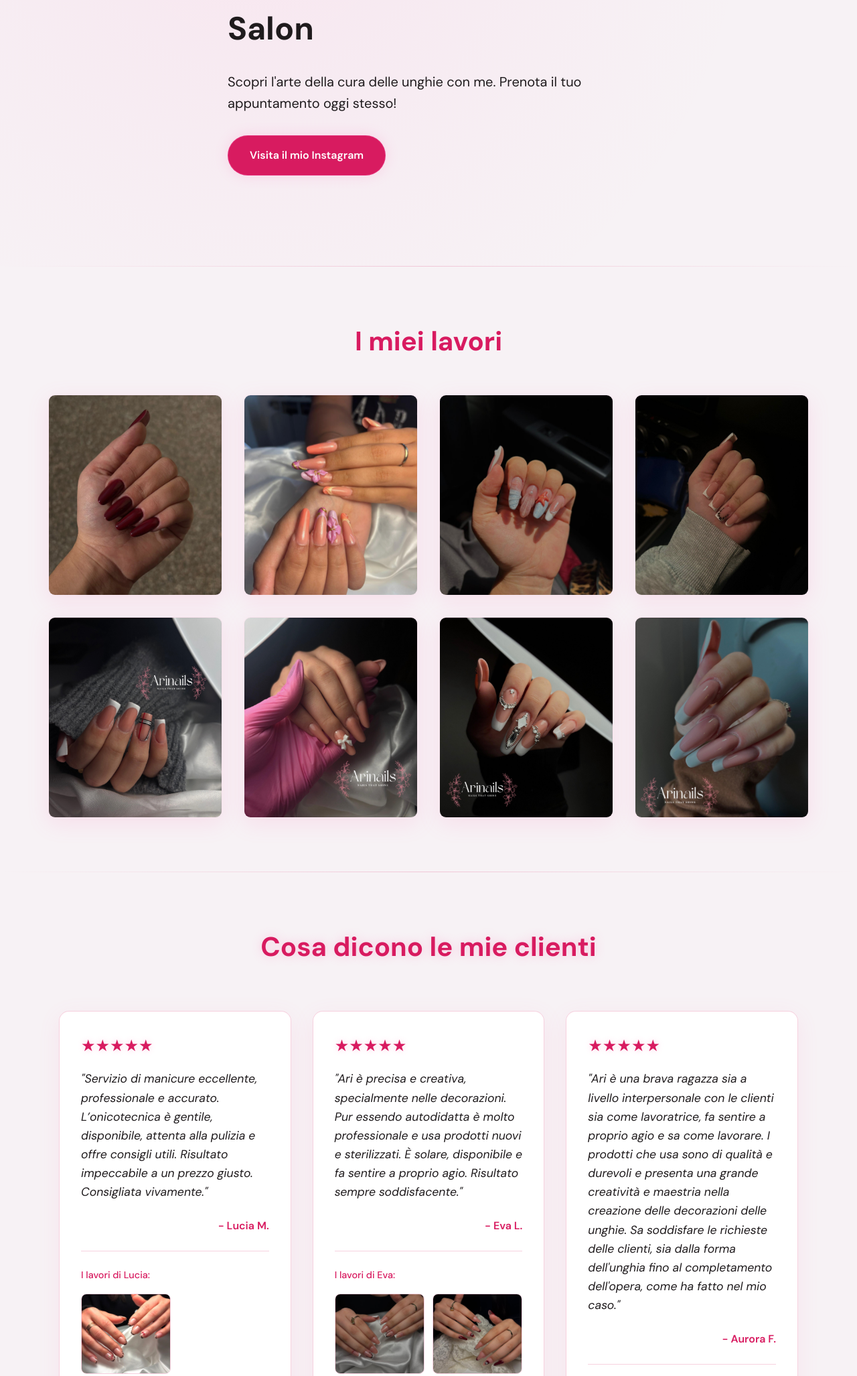
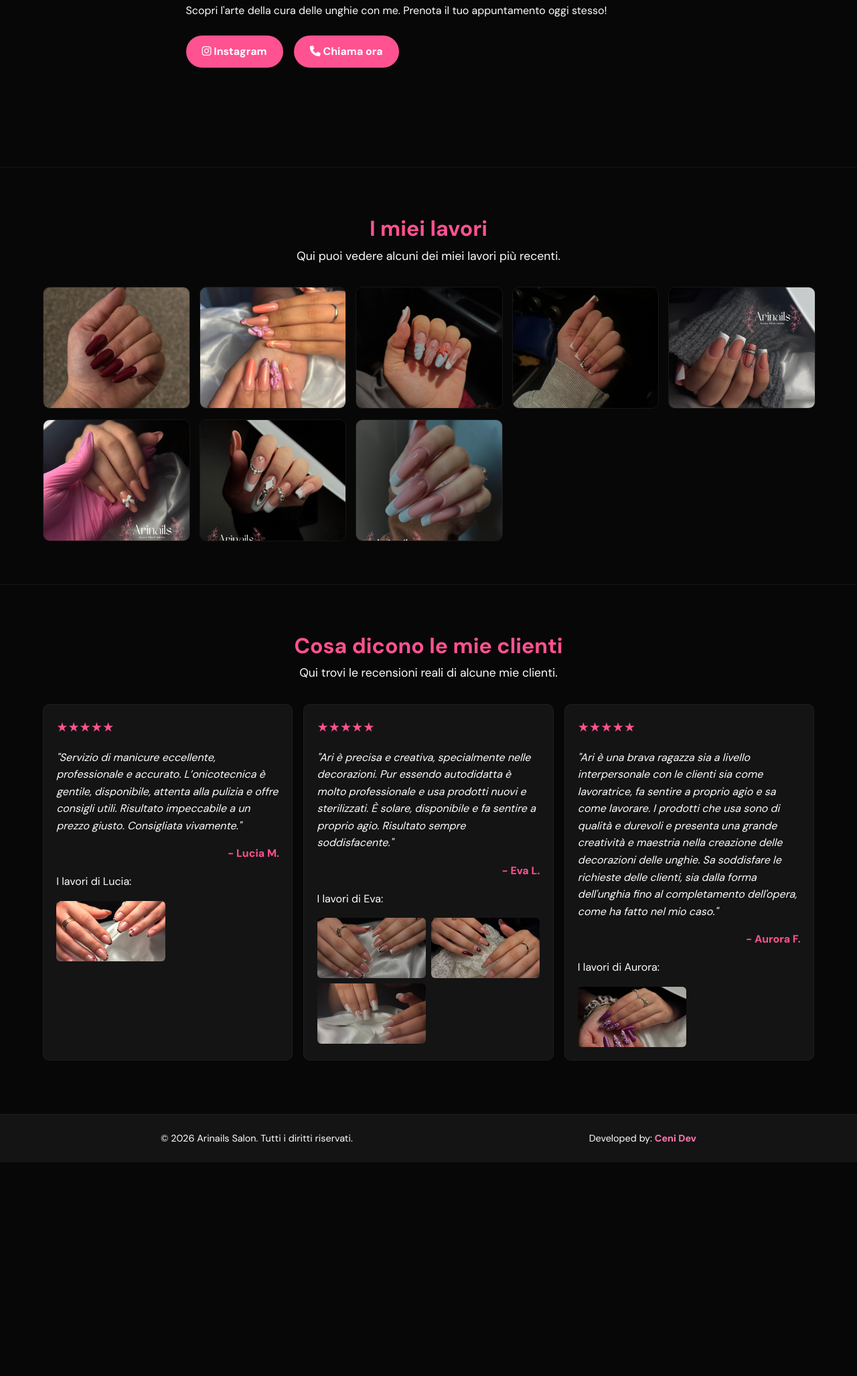
Before and after one commit to cristianceni5/arinails, a plain HTML site: page index.html in a window 1280 px wide. Shown: the part 403-2457 px from the top of the page at 67% size. After the commit the page ends 2138 px from the top, so only its background shows below. Drawn offline with nearby package versions, Linux system fonts and the light colour scheme.

Commit message:
adds: README, CSS and HTML refractor

```diff
--- a/index.html
+++ b/index.html
@@ -6,11 +6,11 @@
     <meta charset="UTF-8">
     <meta name="viewport" content="width=device-width, initial-scale=1.0, maximum-scale=1.0, user-scalable=no">
     <meta name="color-scheme" content="light dark">
+    <link rel="shortcut icon" type="image/png" href="img/logoari-nuovo.png" />
+    <link rel="stylesheet" href="style.simplified.css">
+    <link rel="stylesheet" href="https://cdnjs.cloudflare.com/ajax/libs/font-awesome/6.5.0/css/all.min.css" />
+    <script src="script.js" defer></script>
     <title>Arinails Saloon - Home</title>
-    <link rel="shortcut icon" type="image/png" href="img/logoari-nuovo.png" />
-    <link rel="stylesheet" href="style.css">
-    <link rel="stylesheet" href="https://cdnjs.cloudflare.com/ajax/libs/animate.css/4.1.1/animate.min.css" />
-    <script src="script.js" defer></script>
 
     <script type="application/ld+json">
     {
@@ -19,7 +19,7 @@
         "name":"Arinails",
         "jobTitle":"Nail Artist",
         "address":{"@type":"PostalAddress","addressLocality":"Firenze","addressRegion":"FI","postalCode":"50136","addressCountry":"Italy"},
-    "sameAs":["https://www.instagram.com/ari.nailsss_/],
+        "sameAs":["https://www.instagram.com/ari.nailsss_/"],
         "url":"/"
     }
     </script>
@@ -31,26 +31,6 @@
             <div class="loghetto">
                 <p>Arinails Salon</p>
             </div>
-            <button class="theme-toggle" id="theme-toggle" type="button" aria-pressed="false" aria-label="Attiva tema chiaro">
-                <span class="theme-icon theme-icon--sun" aria-hidden="true">
-                    <svg viewBox="0 0 24 24" role="img" focusable="false" aria-hidden="true">
-                        <circle cx="12" cy="12" r="4.5" fill="none" stroke="currentColor" stroke-width="2"></circle>
-                        <line x1="12" y1="2" x2="12" y2="5" stroke="currentColor" stroke-width="2" stroke-linecap="round"></line>
-                        <line x1="12" y1="19" x2="12" y2="22" stroke="currentColor" stroke-width="2" stroke-linecap="round"></line>
-                        <line x1="2" y1="12" x2="5" y2="12" stroke="currentColor" stroke-width="2" stroke-linecap="round"></line>
-                        <line x1="19" y1="12" x2="22" y2="12" stroke="currentColor" stroke-width="2" stroke-linecap="round"></line>
-                        <line x1="4.5" y1="4.5" x2="6.8" y2="6.8" stroke="currentColor" stroke-width="2" stroke-linecap="round"></line>
-                        <line x1="17.2" y1="17.2" x2="19.5" y2="19.5" stroke="currentColor" stroke-width="2" stroke-linecap="round"></line>
-                        <line x1="17.2" y1="6.8" x2="19.5" y2="4.5" stroke="currentColor" stroke-width="2" stroke-linecap="round"></line>
-                        <line x1="4.5" y1="19.5" x2="6.8" y2="17.2" stroke="currentColor" stroke-width="2" stroke-linecap="round"></line>
-                    </svg>
-                </span>
-                <span class="theme-icon theme-icon--moon" aria-hidden="true">
-                    <svg viewBox="0 0 24 24" role="img" focusable="false" aria-hidden="true">
-                        <path d="M21 14.5A8.5 8.5 0 1 1 9.5 3a7 7 0 1 0 11.5 11.5Z" fill="none" stroke="currentColor" stroke-width="2" stroke-linejoin="round"></path>
-                    </svg>
-                </span>
-            </button>
         </div>
     </header>
 
@@ -59,20 +39,26 @@
             <div class="home-wrap">
                 <div class="home-content animate__animated animate__fadeInDown">
                     <div class="home-logo" aria-hidden="true">
-                        <img src="img/logoari-nuovo.png" alt="" class="home-logo-img home-logo-img--dark">
-                        <img src="img/logoari-scuro.png" alt="" class="home-logo-img home-logo-img--light">
+                        <img src="img/logoari-nuovo.png" alt="Logo Arinails Salon" class="logo">
                     </div>
                     <h1>Benvenuta da Arinails Salon</h1>
                     <p>Scopri l'arte della cura delle unghie con me. Prenota il tuo appuntamento oggi stesso!</p>
+                    <div class="pulsanti-cont">
                         <a href="https://www.instagram.com/ari.nailsss_/" class="btn" target="_blank"
-                        rel="noopener noreferrer">Visita il mio Instagram</a>
+                            rel="noopener noreferrer"><i class="fa-brands fa-instagram"></i> Instagram</a>
+                        <a href="tel:+393203780337" class="btn" target="_blank" rel="noopener noreferrer"><i
+                                class="fa-solid fa-phone"></i> Chiama ora</a>
+                    </div>
                 </div>
             </div>
         </section>
 
+        <hr>
+
         <section class="lavori-section">
             <div class="lavori-wrap">
                 <h2>I miei lavori</h2>
+                <p class="subtitle">Qui puoi vedere alcuni dei miei lavori più recenti.</p>
                 <div class="lavori-gallery">
                     <img src="img/lavori/WhatsApp Image 2025-10-23 at 12.24.05.jpeg" alt="Lavoro 1">
                     <img src="img/lavori/WhatsApp Image 2025-10-23 at 12.24.09.jpeg" alt="Lavoro 2">
@@ -80,18 +66,19 @@
                     <img src="img/lavori/WhatsApp Image 2025-10-23 at 12.24.23.jpeg" alt="Lavoro 4">
                     <img src="img/lavori/new-1.JPG" alt="Lavoro 5">
                     <img src="img/lavori/new-2.JPG" alt="Lavoro 6">
-                    <img src="img/lavori/new-3.JPG" alt="Lavoro 6">
-                    <img src="img/lavori/new-4.JPG" alt="Lavoro 6">
+                    <img src="img/lavori/new-3.JPG" alt="Lavoro 7">
+                    <img src="img/lavori/new-4.JPG" alt="Lavoro 8">
                 </div>
             </div>
         </section>
 
+        <hr>
+
         <section class="recensioni-section">
             <div class="recensioni-wrap">
                 <h2>Cosa dicono le mie clienti</h2>
-                <div class="recensioni-container">
-                    <!-- Le recensioni verranno caricate dinamicamente da JavaScript -->
-                </div>
+                <p class="subtitle">Qui trovi le recensioni reali di alcune mie clienti.</p>
+                <div class="recensioni-container"></div>
             </div>
         </section>
     </main>
@@ -99,12 +86,12 @@
     <footer class="footer">
         <div class="footer-content">
             <div class="copyright">
-                &copy; 2025 Arinails. Tutti i diritti riservati.
+                &copy; 2026 Arinails Salon. Tutti i diritti riservati.
             </div>
             <div class="developer">
                 Developed by:
-                <a href="https://cristianceni.netlify.app/" target="_blank" rel="noopener noreferrer" class="developer-link">
-                    Cristian Ceni
+                <a href="https://cenidev.com" target="_blank" rel="noopener noreferrer" class="developer-link">
+                    Ceni Dev
                 </a>
             </div>
         </div>
--- a/style.css
+++ b/style.css
@@ -4,8 +4,8 @@
 @import url('https://fonts.googleapis.com/css2?family=DM+Sans:ital,opsz,wght@0,9..40,100..1000;1,9..40,100..1000&display=swap');
 
 :root {
-    --color-primary: #ff85c2;
-    --color-secondary: #ff39a2;
+    --color-primary: hsl(330, 100%, 65%);
+    --color-secondary: #f12c96;
     --color-background: #0a0a0a;
     --color-surface: #1a1a1a;
     --color-text: #ffffff;
--- /dev/null
+++ b/style.simplified.css
@@ -0,0 +1,280 @@
+/*Developed by Ceni Dev on 17/02/2026*/
+
+@import url('https://fonts.googleapis.com/css2?family=DM+Sans:wght@400;700&display=swap');
+
+:root {
+    --color-primary: #ff5291;
+    --color-secondary: #ff79b3;
+    --color-bg: #070707;
+    --color-text: #fff;
+    --color-card: #141414;
+    --color-nav: #070707ad;
+    --color-border: #3131315e;
+    --font-family-base: 'DM Sans', sans-serif;
+}
+
+body {
+    font-family: var(--font-family-base);
+    background: var(--color-bg);
+    color: var(--color-text);
+    line-height: 1.6;
+    margin: 0;
+}
+
+header.nav {
+    width: 100%;
+    background: var(--color-nav);
+    border-bottom: 1px solid var(--color-border);
+
+    backdrop-filter: blur(20px);
+    -webkit-backdrop-filter: blur(20px);
+
+    padding: 0.5rem 0;
+    position: sticky;
+    top: 0;
+    z-index: 10;
+}
+
+.nav-wrap {
+    max-width: 900px;
+    margin: 0 auto;
+    display: flex;
+    align-items: center;
+    justify-content: space-between;
+    padding: 0 1rem;
+}
+
+.loghetto p {
+    font-size: 1.3rem;
+    font-weight: 700;
+    color: var(--color-primary);
+}
+
+.home {
+    max-width: 90%;
+    min-height: 60vh;
+    display: flex;
+    align-items: center;
+    justify-content: center;
+    padding: 2rem 1rem 1rem 1rem;
+    background: var(--color-bg);
+}
+
+.logo {
+    width: 150px;
+    height: auto;
+}
+
+.home-content h1 {
+    font-size: 2.2rem;
+    margin-bottom: 1rem;
+    font-weight: 700;
+}
+
+.btn {
+    display: inline-block;
+    padding: 0.7rem 1.5rem;
+    background: var(--color-primary);
+    color: #fff;
+    border-radius: 2rem;
+    text-decoration: none;
+    font-weight: 600;
+    border: none;
+    transition: background 0.2s, transform 0.2s;
+    cursor: pointer;
+}
+
+.btn:hover {
+    background: var(--color-secondary);
+    transform: scale(1.01);
+}
+
+.pulsanti-cont
+{
+    display: flex;
+    gap: 1rem;
+    margin-top: 1.5rem;
+}
+
+hr {
+    border: none;
+    border-top: 1px solid var(--color-border);
+    margin: 2rem 0;
+}
+
+.lavori-section {
+    max-width: 90%;
+    margin: 0 auto;
+    padding: 0.5rem 0.5rem 2rem 0.5rem;
+}
+
+.subtitle {
+    text-align: center;
+    font-size: 1.1rem;
+    color: var(--color-text);
+    margin-top: -2rem;
+    margin-bottom: 2rem;
+}
+
+.lavori-wrap h2 {
+    text-align: center;
+    font-size: 2rem;
+    margin-bottom: 2rem;
+    color: var(--color-primary);
+}
+
+.lavori-gallery {
+    display: grid;
+    grid-template-columns: repeat(auto-fit, minmax(180px, 1fr));
+    gap: 1rem;
+}
+
+.lavori-gallery img {
+    width: 100%;
+    height: 180px;
+    object-fit: cover;
+    border-radius: 10px;
+    transition: transform 0.2s;
+    border: 1px solid var(--color-border);
+}
+
+.lavori-gallery img:hover {
+    transform: scale(1.04);
+}
+
+.recensioni-section {
+    max-width: 90%;
+    margin: 0 auto;
+    padding: 0.5rem 0.5rem 5rem 0.5rem;
+}
+
+.recensioni-wrap h2 {
+    text-align: center;
+    font-size: 2rem;
+    margin-bottom: 2rem;
+    color: var(--color-primary);
+}
+
+.recensioni-container {
+    display: grid;
+    grid-template-columns: repeat(auto-fit, minmax(220px, 1fr));
+    gap: 1rem;
+}
+
+.recensione-card {
+    background: var(--color-card);
+    border-radius: 10px;
+    padding: 1.2rem;
+    border: 1px solid var(--color-border);
+    transition: transform 0.2s;
+}
+
+.recensione-card:hover {
+    transform: translateY(-3px);
+}
+
+.recensione-stars {
+    color: var(--color-primary);
+    font-size: 1.2rem;
+    margin-bottom: 0.5rem;
+}
+
+.recensione-testo {
+    color: var(--color-text);
+    font-size: 1rem;
+    margin-bottom: 1rem;
+    font-style: italic;
+}
+
+.recensione-autore {
+    color: var(--color-primary);
+    font-weight: 600;
+    text-align: right;
+    margin-bottom: 1rem;
+}
+
+.recensione-gallery {
+    display: grid;
+    grid-template-columns: 1fr 1fr;
+    gap: 0.5rem;
+}
+
+.recensione-gallery img {
+    width: 100%;
+    height: 90px;
+    object-fit: cover;
+    border-radius: 6px;
+    transition: transform 0.2s;
+}
+
+.recensione-gallery img:hover {
+    transform: scale(1.04);
+}
+
+.footer {
+    background: var(--color-card);
+    padding: 1.5rem 0;
+    border-top: 1px solid var(--color-border);
+}
+
+.footer-content {
+    max-width: 800px;
+    margin: 0 auto;
+    display: flex;
+    justify-content: space-between;
+    align-items: center;
+    flex-wrap: wrap;
+    gap: 0.5rem;
+}
+
+.copyright,
+.developer {
+    color: var(--color-text);
+    font-size: 0.9rem;
+}
+
+.developer-link {
+    color: var(--color-secondary);
+    font-weight: 600;
+    text-decoration: none;
+}
+
+.developer-link:hover {
+    text-decoration: underline;
+}
+
+.theme-toggle {
+    border: none;
+    background: transparent;
+    color: var(--color-secondary);
+    padding: 0.3rem 0.6rem;
+    border-radius: 999px;
+    font-size: 1.1rem;
+    cursor: pointer;
+    display: inline-flex;
+    align-items: center;
+    gap: 0.3rem;
+}
+
+.theme-toggle:hover {
+    background: #2d2c36;
+}
+
+/* Responsive */
+@media (max-width: 600px) {
+
+    .nav-wrap,
+    .footer-content {
+        flex-direction: column;
+        gap: 0.7rem;
+        padding: 0 0.5rem;
+    }
+
+    .lavori-gallery {
+        grid-template-columns: 1fr 1fr;
+    }
+
+    .recensioni-container {
+        grid-template-columns: 1fr;
+    }
+}
```
Also changed, not shown: README.md (added). Lines whose indentation alone changed are shown as unchanged.
